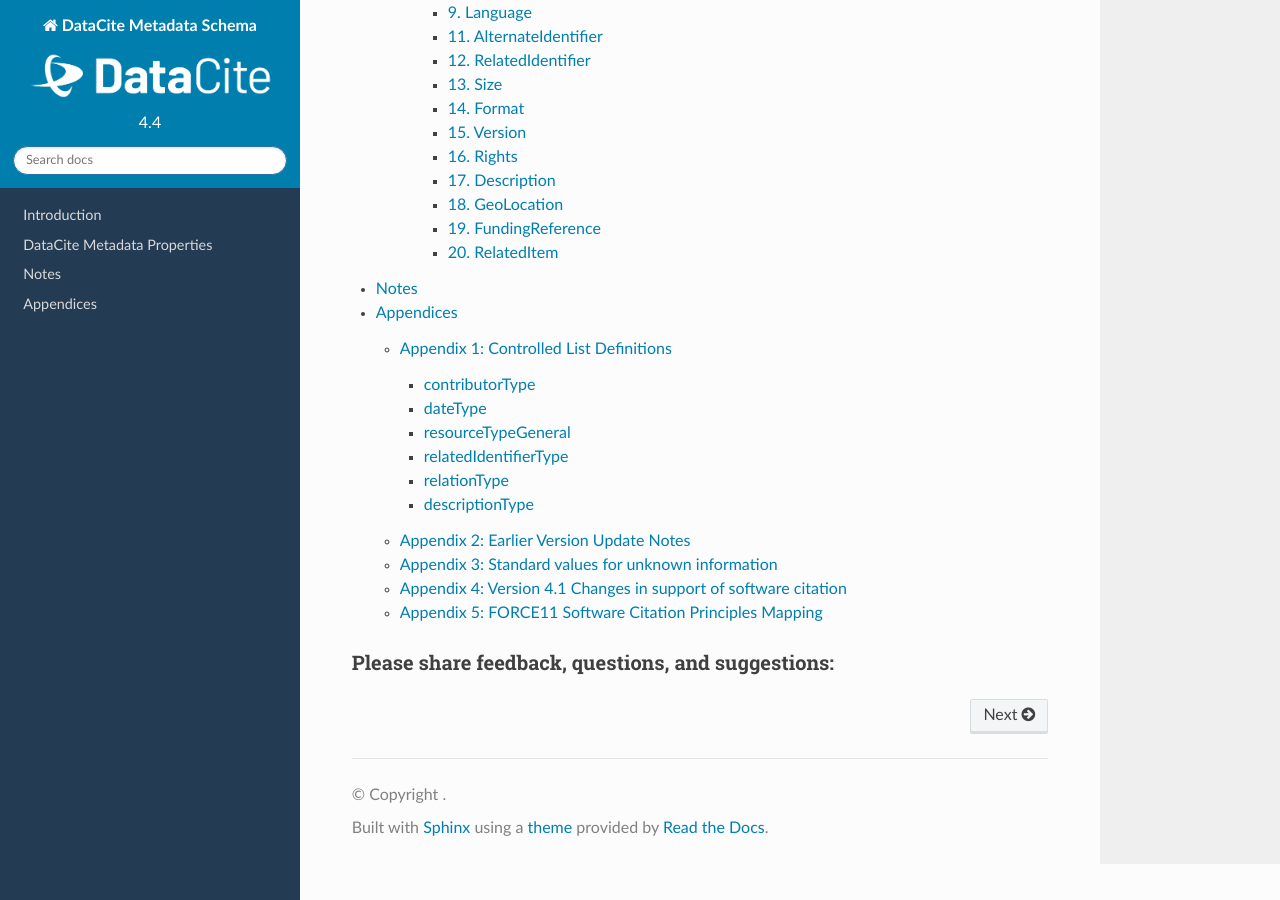
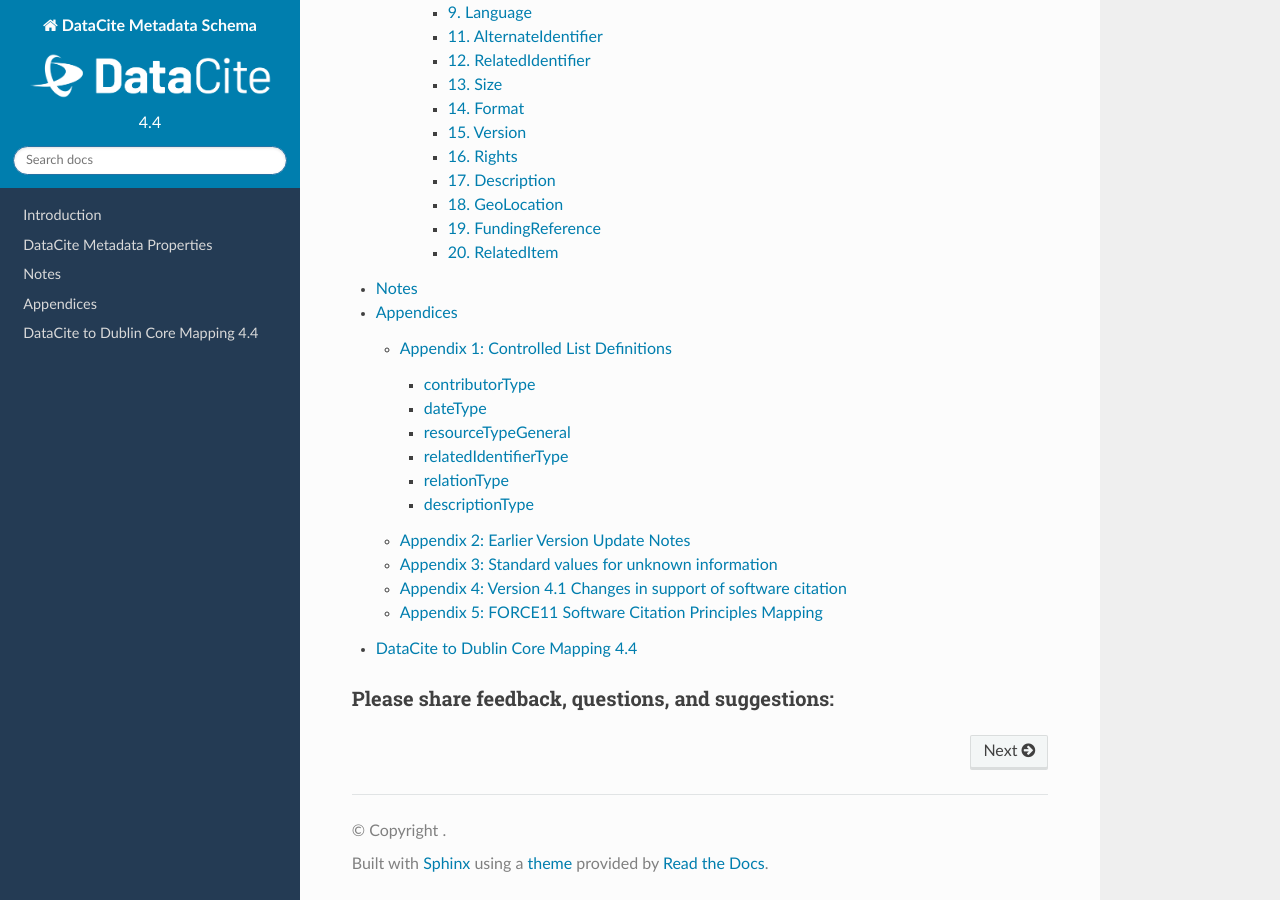
Before and after one commit to datacite/schema-docs, a Sphinx documentation site: the page built from docs/index.rst, in a window 1280 px wide and 900 px high, scrolled down 1597 px. Built offline with Sphinx 7.4.7 and the Read the Docs theme 2.0.0, drawn with Linux system fonts in a browser that asks for light colours; comment, search, counter and statistics services are not loaded; part of the change alters nothing that is shown.

Commit message:
add Dublin Core crosswalk

```diff
--- /dev/null
+++ b/docs/dublin_core.rst
@@ -0,0 +1,465 @@
+DataCite to Dublin Core Mapping 4.4
+========================================
+
+Citation:
+DataCite Metadata Working Group. (2021). DataCite to Dublin Core Mapping 4.4. DataCite e.V. https://doi.org/10.14454/qn00-qx85.
+
+On the occasion of the release of v4.4 of the DataCite Metadata Schema the Metadata Working Group has updated the mapping to Dublin Core. This replaces the mapping in the Appendix of the `DataCite-MetadataKernel v2.1 <https://schema.datacite.org/archive/kernel-2.1/doc/DataCite-MetadataKernel_v2.1.pdf>`_.
+
+The mapping can be used to convert records described following version 4.4 of the DataCite Metadata Schema into records that comply with the Dublin Core Metadata Initiative Schema.
+
+Future developments
+------------------------
+
+The Metadata Working Group are in discussion with ongoing developments by a team at the National Library of Finland who have proposed a draft DC application profile called SRAP (Scholarly Resources Application Profile) “for expressing metadata about scholarly works such as dissertations and academic articles. Describing these documents using current DC Terms is not ideal because many relevant elements are missing”. This is an interesting development because they hope that a future version may focus on research datasets. Examples of proposed SRAP elements which are of value to DataCite include dcterms:affiliation; dcterms:grantNumber and using an id= or pid= for identifier or value URIs for elements such as dcterms:creator or dcterms:contributor.
+
+.. list-table::
+   :header-rows: 1
+   :widths: auto
+
+   * - ID
+     - DataCite-Property
+     - Dublin Core
+   * - 1
+     - Identifier
+     - dcterms:identifier
+   * - 1.a
+     - identifierType
+     - Not present in Dublin Core
+   * - 2
+     - Creator
+     - dcterms:creator
+   * - 2.1
+     - creatorName
+     - dcterms:creator
+   * - 2.1.a
+     - nameType
+     - Not present in Dublin Core
+   * - 2.2
+     - givenName
+     - Not present in Dublin Core
+   * - 2.3
+     - familyName
+     - Not present in Dublin Core
+   * - 2.4
+     - nameIdentifier
+     - dcterms:identifier
+   * - 2.4.a
+     - nameIdentifierScheme
+     - Not present in Dublin Core
+   * - 2.4.b
+     - schemeURI
+     - Not present in Dublin Core
+   * - 2.5
+     - Affiliation
+     - dcterms:contributor
+   * - 2.5.a
+     - affiliationIdentifier
+     - dcterms:identifier
+   * - 2.5.b
+     - affiliationIdentifierScheme
+     - Not present in Dublin Core
+   * - 2.5.c
+     - SchemeURI
+     - Not present in Dublin Core
+   * - 3
+     - Title
+     - dcterms:title
+   * - 3.a
+     - titleType
+     - dcterms:alternative
+   * - 4
+     - Publisher
+     - dcterms:publisher
+   * - 5
+     - publicationYear
+     - dcterms:issued
+   * - 6
+     - Subject
+     - dcterms:subject
+   * - 6.a
+     - subjectScheme
+     - Not present in Dublin Core
+   * - 6.b
+     - schemeURI
+     - Not present in Dublin Core
+   * - 6.c
+     - valueURI
+     - dcterms:subject
+   * - 6.d
+     - classificationCode
+     - dcterms:subject
+   * - 7
+     - Contributor
+     - dcterms:contributor
+   * - 7.a
+     - contributorType
+     - Not present in Dublin Core
+   * - 7.1
+     - contributorName
+     - dcterms:contributor
+   * - 7.1.a
+     - nameType
+     - Not present in Dublin Core
+   * - 7.2
+     - givenName
+     - Not present in Dublin Core
+   * - 7.3
+     - familyName
+     - Not present in Dublin Core
+   * - 7.4
+     - nameIdentifier
+     - dcterms:identifier
+   * - 7.4.a
+     - nameIdentifierScheme
+     - Not present in Dublin Core
+   * - 7.4.b
+     - schemeURI
+     - Not present in Dublin Core
+   * - 7.5
+     - Affiliation
+     - dcterms:contributor
+   * - 7.5.a
+     - affiliationIdentifier
+     - dcterms:identifier
+   * - 7.5.b
+     - affiliationIdentifierScheme
+     - Not present in Dublin Core
+   * - 7.5.c
+     - SchemeURI
+     - Not present in Dublin Core
+   * - 8
+     - Date
+     - dcterms:date
+   * - 8.a
+     - dateType [i]_
+     -
+   * -
+     - Accepted
+     - dcterms:dateAccepted
+   * -
+     - Available
+     - dcterms:available
+   * -
+     - Collected
+     - dcterms:date
+   * -
+     - Copyrighted
+     - dcterms:dateCopyrighted
+   * -
+     - Created
+     - dcterms:created
+   * -
+     - Issued
+     - dcterms:issue
+   * -
+     - Submitted
+     - dcterms:dateSubmitte
+   * -
+     - Updated
+     - dcterms:modified
+   * - 8.a
+     - dateType (for StartDate/EndDate)
+     - dcterms:temporal
+   * - 8.b
+     - dateInformation
+     - Not present in Dublin Core
+   * - 9
+     - Language
+     - dcterms:language
+   * - 10
+     - resourceType
+     - dcterms:type
+   * - 10.a
+     - resourceTypeGeneral
+     - dcterms:type
+   * - 11
+     - alternateIdentifier
+     - dcterms:identifier
+   * - 11.a
+     - alternateIdentifierType
+     - Not present in Dublin Core
+   * - 12
+     - relatedIdentifier
+     - dcterms:relation
+   * - 12.a
+     - relatedIdentifierType
+     - Not present in Dublin Core
+   * - 12.b
+     - relationType [ii]_
+     -
+   * -
+     - isReferencedBy
+     - dcterms:isReferencedBy
+   * -
+     - references
+     - dcterms:references
+   * -
+     - isVersionOf
+     - dcterms:isVersionOf
+   * -
+     - hasVersion
+     - dcterms:hasVersion
+   * -
+     - isVariantFormatOf
+     - dcterms:isFormatOf
+   * -
+     - isPartOf
+     - dcterms:isPartOf
+   * -
+     - hasPart
+     - dcterms:hasPart
+   * -
+     - isObsoletedBy
+     - dcterms:isReplacedBy
+   * -
+     - obsoletes
+     - dcterms:replaces
+   * -
+     - isDerivedFrom
+     - dcterms:source
+   * -
+     - *Other relation types*
+     - dcterms:relation
+   * - 12.c
+     - relatedMetadataScheme
+     - dcterms:relation
+   * - 12.d
+     - schemeURI
+     - Not present in Dublin Core
+   * - 12.e
+     - schemeType
+     - Not present in Dublin Core
+   * - 12.f
+     - resourceTypeGeneral
+     - dcterms:relation
+   * - 13
+     - Size
+     - dcterms:extent
+   * - 14
+     - Format
+     - dcterms:format
+   * - 15
+     - Version
+     - Not present in Dublin Core
+   * - 16
+     - Rights
+     - dcterms:rights
+   * - 16.a
+     - rightsURI
+     - dcterms:rights
+   * - 16.b
+     - rightsIdentifier
+     - dcterms:rights
+   * - 16.c
+     - rightsIdentfierScheme
+     - Not present in Dublin Core
+   * - 16.c
+     - schemeURI
+     - Not present in Dublin Core
+   * - 17
+     - Description
+     - dcterms:description
+   * - 17.a
+     - descriptionType
+     - dcterms:description
+   * -
+     - Abstract
+     - dcterms:abstrac
+   * -
+     - Methods
+     - dcterms:description
+   * -
+     - TechnicalInformation
+     - dcterms:description
+   * -
+     - TableOfContents
+     - dcterms:tableOfContents
+   * -
+     - Other
+     - dcterms:description
+   * - 18
+     - GeoLocation
+     - dcterms:spatial
+   * - 18.1
+     - geoLocationPoint
+     - dcterms:spatial
+   * - 18.1.1
+     - pointLongitude
+     - dcterms:spatial
+   * - 18.1.2
+     - pointLatitude
+     - dcterms:spatial
+   * - 18.2
+     - geoLocationBox
+     - dcterms:spatial
+   * - 18.2.1
+     - westBoundLongitude
+     - dcterms:spatial
+   * - 18.2.2
+     - eastBoundLongitude
+     - dcterms:spatial
+   * - 18.2.3
+     - southBoundLatitude
+     - dcterms:spatial
+   * - 18.2.4
+     - northBoundLatitude
+     - dcterms:spatial
+   * - 18.3
+     - geoLocationPlace
+     - dcterms:spatial
+   * - 18.4
+     - geoLocationPolygon
+     - dcterms:spatial
+   * - 18.4.1
+     - polygonPoint
+     - dcterms:spatial
+   * - 18.4.1.1
+     - pointLongitude
+     - dcterms:spatial
+   * - 18.4.1.2
+     - pointLatitude
+     - dcterms:spatial
+   * - 18.4.2
+     - inPolygonPoint
+     - dcterms:spatial
+   * - 18.4.2.1
+     - pointLongitude
+     - dcterms:spatial
+   * - 18.4.2.2
+     - pointLatitude
+     - dcterms:spatial
+   * - 19
+     - fundingReference
+     - dcterms:contributor
+   * - 19.1
+     - funderName
+     - dcterms:contributor
+   * - 19.2
+     - funderIdentifier
+     - dcterms:contributor
+   * - 19.2.a
+     - funderIdentifierType
+     - Not present in Dublin Core
+   * - 19.2.b
+     - SchemeURI
+     - Not present in Dublin Core
+   * - 19.3
+     - awardNumber
+     - dcterms:identifier
+   * - 19.3.a
+     - awardURI
+     - dcterms:identifier
+   * - 19.4
+     - awardTitle
+     - dcterms:description
+
+   * - 20
+     - RelatedItem
+     - | dcterms:relation
+       | *For the details of the related ítem i.e. title etc., use dcterms:bibliographicCitation. Concatenate the content according to any preferred Citation format*
+   * - 20.a
+     - relationType [ii]_
+     -
+   * -
+     - isReferencedBy
+     - dcterms:isReferencedBy
+   * -
+     - references
+     - dcterms:references
+   * -
+     - isVersionOf
+     - dcterms:isVersionOf
+   * -
+     - hasVersion
+     - dcterms:hasVersion
+   * -
+     - isVariantFormatOf
+     - dcterms:isFormatOf
+   * -
+     - isPartOf
+     - dcterms:isPartOf
+   * -
+     - hasPart
+     - dcterms:hasPart
+   * -
+     - isObsoletedBy
+     - dcterms:isReplacedBy
+   * -
+     - obsoletes
+     - dcterms:replaces
+   * -
+     - isDerivedFrom
+     - dcterms:source
+   * -
+     - *Other relation types*
+     - dcterms:relation
+   * - 20.b
+     - relatedItemType
+     - dcterms:relation
+   * - 20.c
+     - relatedItemIdentifier
+     - dcterms:relation
+   * - 20.d
+     - relatedItemIdentifierType
+     - Not present in Dublin Core
+   * - 20.1
+     - Title
+     - dcterms:bibliographicCitation
+   * - 20.1.a
+     - Type
+     - dcterms:bibliographicCitation
+   * - 20.2
+     - Volume
+     - dcterms:bibliographicCitation
+   * - 20.3
+     - Issue
+     - dcterms:bibliographicCitation
+   * - 20.4
+     - Number
+     - dcterms:bibliographicCitation
+   * - 20.4.a
+     - Type
+     - dcterms:bibliographicCitation
+   * - 20.5
+     - firstPage
+     - dcterms:bibliographicCitation
+   * - 20.6
+     - lastPage
+     - dcterms:bibliographicCitation
+   * - 20.7
+     - Year
+     - dcterms:bibliographicCitation
+   * - 20.8
+     - Month
+     - dcterms:bibliographicCitation
+   * - 20.9
+     - Day
+     - dcterms:bibliographicCitation
+   * - 20.10
+     - Edition
+     - dcterms:bibliographicCitation
+   * - 20.11
+     - Creator
+     - dcterms:bibliographicCitation
+   * - 20.11.a
+     - creatorName
+     - dcterms:bibliographicCitation
+   * - 20.11.b
+     - nameIdentifier
+     - dcterms:bibliographicCitation
+   * - 20.12
+     - Contributor
+     - dcterms:bibliographicCitation
+   * - 20.12.a
+     - contributorName
+     - dcterms:bibliographicCitation
+   * - 20.12.b
+     - nameIdentifier
+     - dcterms:bibliographicCitation
+
+.. rubric:: Footnotes
+
+.. [i] dateType is mandatory in DataCite if Date is used. Controlled List Values: Accepted, Available, Copyrighted, Collected, Created, Issued, Submitted, Updated.
+
+.. [ii] relationType is mandatory in DataCite if RelatedIdentifier is used. Controlled List Values: IsCitedBy, Cites, IsSupplementTo, IsSupplementedBy, IsContinuedBy, Continues, IsDescribedBy, Describes, HasMetadata, IsMetadataFor, HasVersion, IsVersionOf, IsNewVersionOf, IsPreviousVersionOf, IsPartOf, HasPart, IsPublishedIn, IsReferencedBy, References, IsDocumentedBy, Documents, IsCompiledBy, Compiles, IsVariantFormOf, IsOriginalFormOf, IsIdenticalTo, IsReviewedBy, Reviews, IsDerivedFrom, IsSourceOf, IsRequiredBy, Requires, IsObsoletedBy, Obsoletes.
--- a/docs/index.rst
+++ b/docs/index.rst
@@ -36,3 +36,4 @@ Contents
    properties/index
    notes
    appendices/index
+   dublin_core
```
